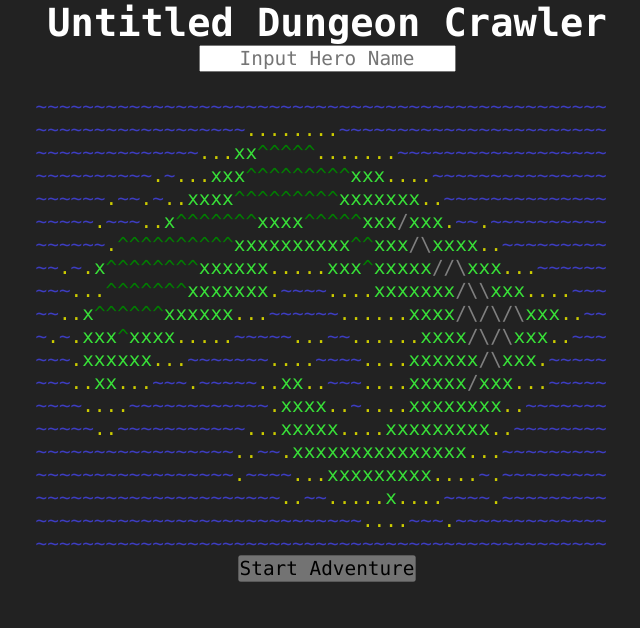
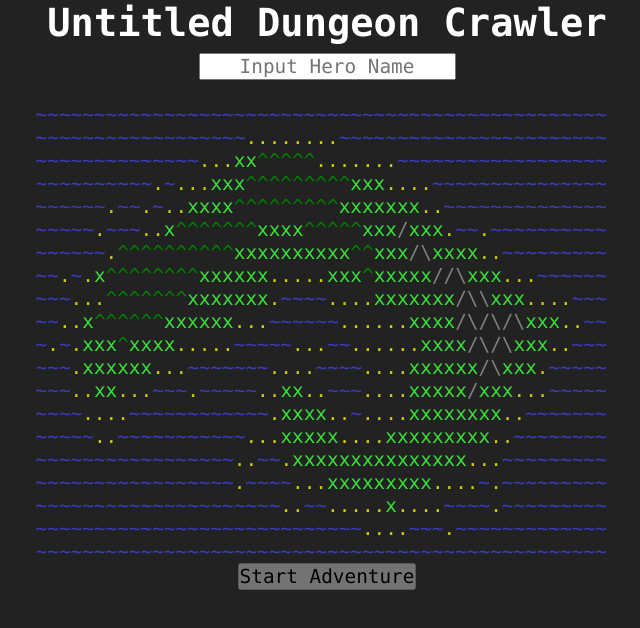
Before and after one commit to Maxwell-Baird/Dungeon-Crawler, a React (Create React App) app: page / in a window 1280 px wide. Shown: the top 628 px of the page, without its empty margins (313-953 px from the left). Built offline with nearby package versions, Linux system fonts and the light colour scheme.

Commit message:
Fix to input spacing from title

```diff
--- a/src/Login/Login.css
+++ b/src/Login/Login.css
@@ -13,6 +13,7 @@
 .heroName {
   text-align: center;
   color:black;
+  margin-top: .4em;
 }
 
 .login {
```
